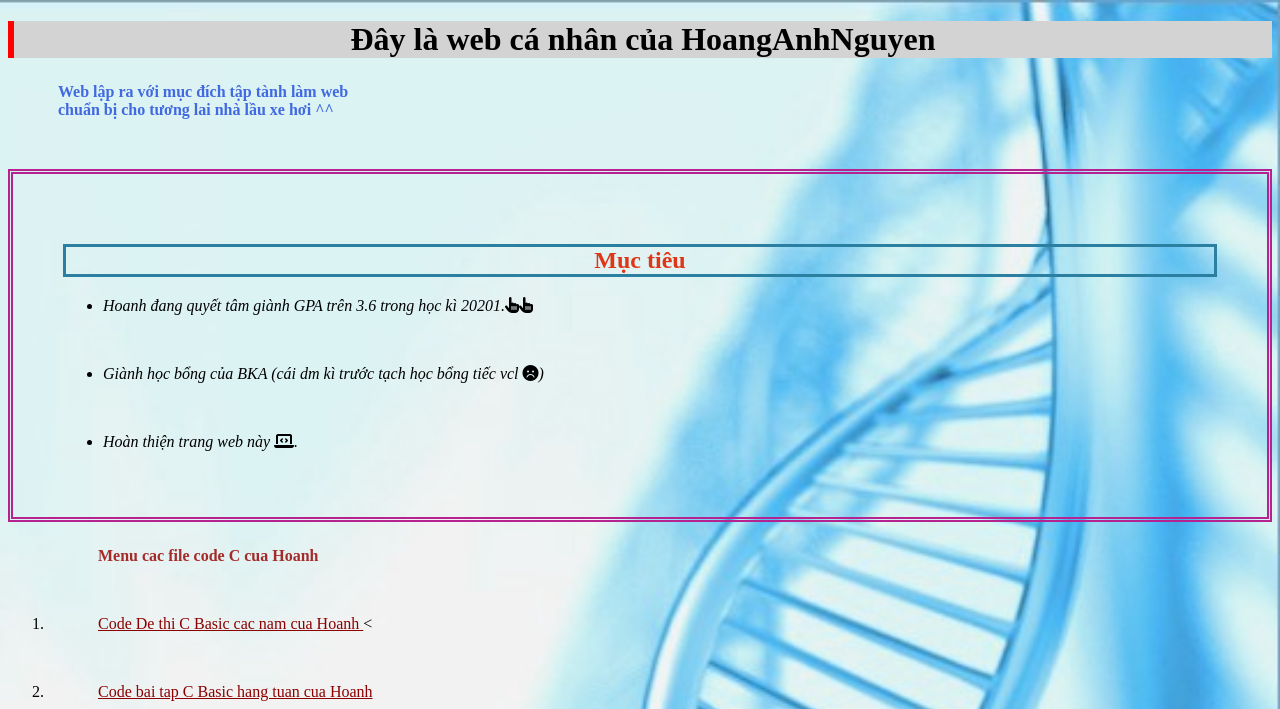
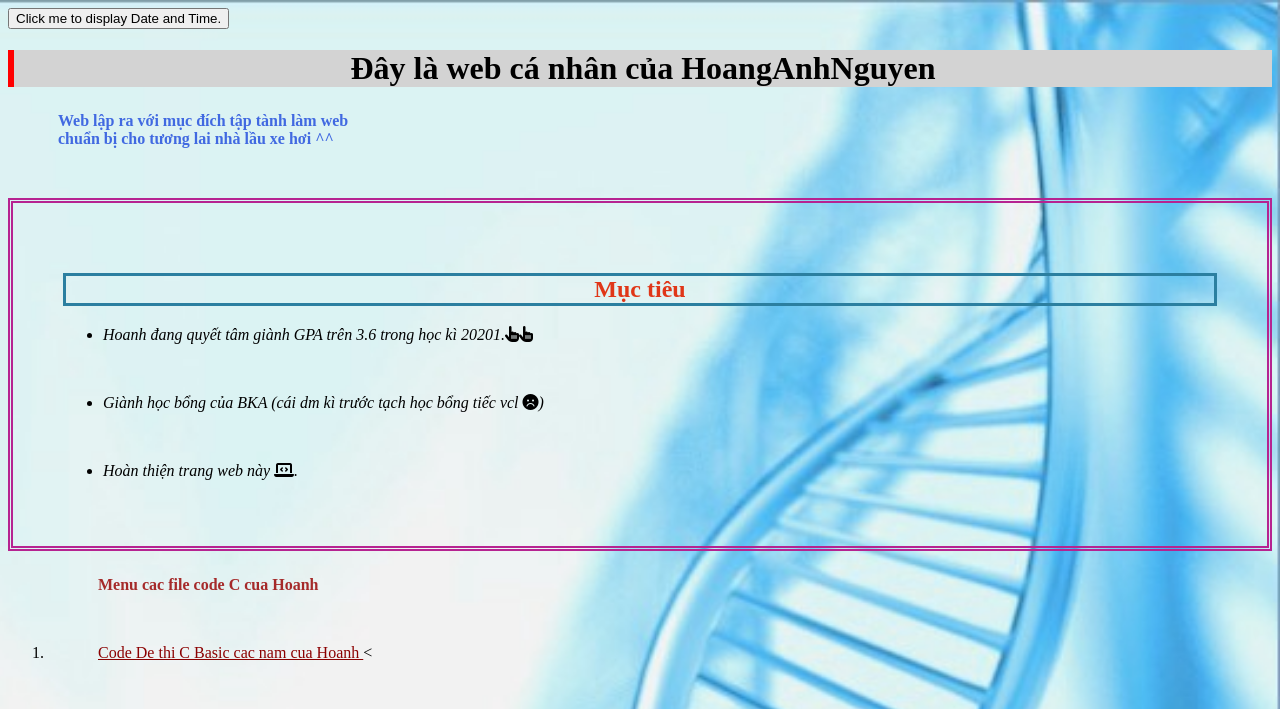
Before and after one commit to HoangAnhNguyen0710/Flappy, a plain HTML site: page index.html in a window 1280 px wide. Shown: the top 709 px of the page. Drawn offline with Linux system fonts and the light colour scheme.

Commit message:
test update

```diff
--- a/index.html
+++ b/index.html
@@ -12,6 +12,8 @@
 
 <body>
 
+    <button type="button" onclick="document.getElementById('demo').innerHTML = Date()">
+    Click me to display Date and Time.</button>
     <style>
         body {
             background-image: url("1.jpeg");
```
